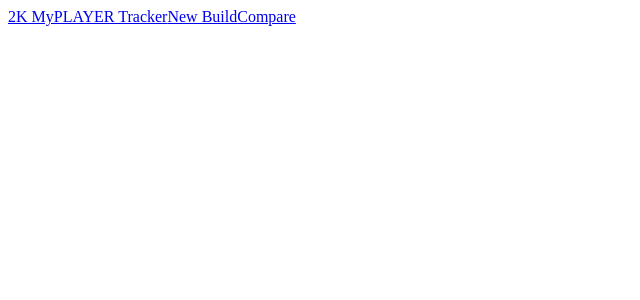
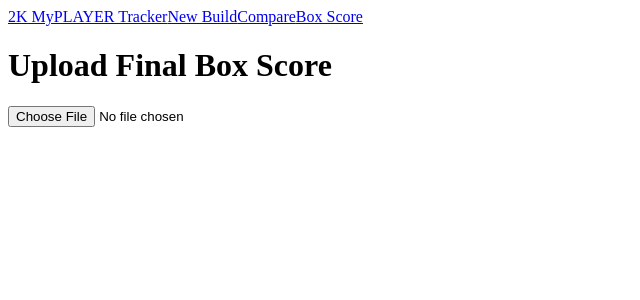
Before and after one commit to mrwrite/2k-myplayer-tracker, a React (Vite) app: page /box-score in a window 1280 px wide. Shown: the top 300 px of the page, without its empty margins (0-640 px from the left). Built offline with nearby package versions, Linux system fonts and the light colour scheme.

Commit message:
feat: add box score OCR parser

```diff
--- a/package.json
+++ b/package.json
@@ -14,7 +14,8 @@
     "react": "^19.1.0",
     "react-chartjs-2": "^5.3.0",
     "react-dom": "^19.1.0",
-    "react-router-dom": "^7.7.1"
+    "react-router-dom": "^7.7.1",
+    "tesseract.js": "^6.0.1"
   },
   "devDependencies": {
     "@eslint/js": "^9.30.1",
--- a/src/App.tsx
+++ b/src/App.tsx
@@ -2,6 +2,7 @@
 import BuildListPage from './pages/BuildListPage'
 import BuildFormPage from './pages/BuildFormPage'
 import ComparePage from './pages/ComparePage'
+import BoxScorePage from './pages/BoxScorePage'
 
 function App() {
   return (
@@ -10,6 +11,7 @@
         <Link to="/" className="font-bold">2K MyPLAYER Tracker</Link>
         <Link to="/new" className="hover:underline">New Build</Link>
         <Link to="/compare" className="hover:underline">Compare</Link>
+        <Link to="/box-score" className="hover:underline">Box Score</Link>
       </nav>
       <div className="p-4">
         <Routes>
@@ -17,6 +19,7 @@
           <Route path="/new" element={<BuildFormPage />} />
           <Route path="/build/:id" element={<BuildFormPage />} />
           <Route path="/compare" element={<ComparePage />} />
+          <Route path="/box-score" element={<BoxScorePage />} />
         </Routes>
       </div>
     </div>
--- /dev/null
+++ b/src/pages/BoxScorePage.tsx
@@ -0,0 +1,35 @@
+import { useState } from 'react'
+import type { BoxScoreStats } from '../types'
+import { parseBoxScore } from '../utils/parseBoxScore'
+
+function BoxScorePage() {
+  const [stats, setStats] = useState<BoxScoreStats | null>(null)
+  const [loading, setLoading] = useState(false)
+
+  async function handleFileChange(e: React.ChangeEvent<HTMLInputElement>) {
+    const file = e.target.files?.[0]
+    if (!file) return
+
+    setLoading(true)
+    const result = await parseBoxScore(file)
+    setStats(result)
+    setLoading(false)
+  }
+
+  return (
+    <div>
+      <h1 className="text-xl font-bold mb-4">Upload Final Box Score</h1>
+      <input type="file" accept="image/*" onChange={handleFileChange} />
+      {loading && <p className="mt-4">Reading screenshot...</p>}
+      {stats && !loading && (
+        <div className="mt-4 space-y-1">
+          <p>Points: {stats.points}</p>
+          <p>Rebounds: {stats.rebounds}</p>
+          <p>Assists: {stats.assists}</p>
+        </div>
+      )}
+    </div>
+  )
+}
+
+export default BoxScorePage
--- a/src/types.ts
+++ b/src/types.ts
@@ -33,3 +33,9 @@
   attributes: Attributes
   badges?: string[]
 }
+
+export interface BoxScoreStats {
+  points: number
+  rebounds: number
+  assists: number
+}
--- /dev/null
+++ b/src/utils/parseBoxScore.ts
@@ -0,0 +1,18 @@
+import Tesseract from 'tesseract.js'
+import type { BoxScoreStats } from '../types'
+
+export async function parseBoxScore(image: File | string): Promise<BoxScoreStats> {
+  const {
+    data: { text }
+  } = await Tesseract.recognize(image, 'eng')
+
+  const pointsMatch = text.match(/PTS\s+(\d+)/i)
+  const reboundsMatch = text.match(/REB\s+(\d+)/i)
+  const assistsMatch = text.match(/AST\s+(\d+)/i)
+
+  return {
+    points: pointsMatch ? parseInt(pointsMatch[1], 10) : 0,
+    rebounds: reboundsMatch ? parseInt(reboundsMatch[1], 10) : 0,
+    assists: assistsMatch ? parseInt(assistsMatch[1], 10) : 0
+  }
+}
```
Also changed, not shown: 1 other file (tests, documents, lock files or other folders).
